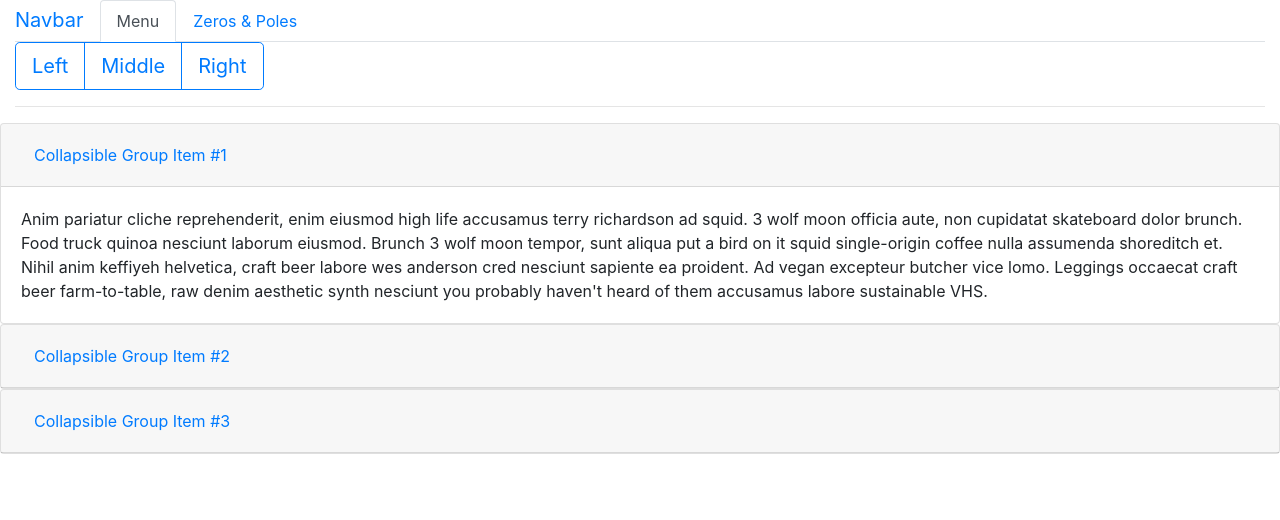
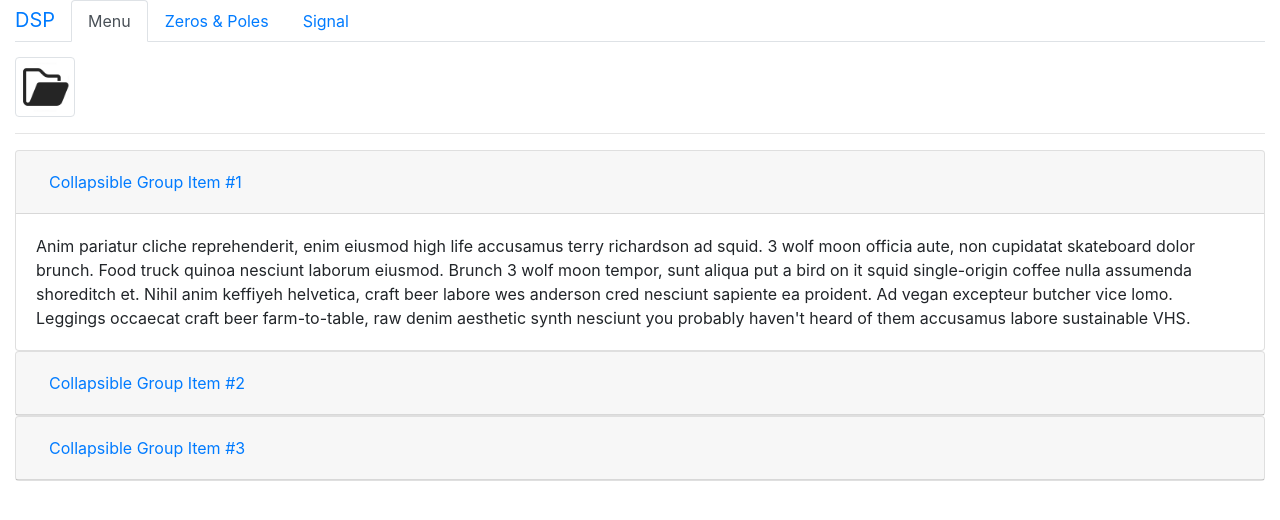
Before and after one commit to MohdFarag/Digital-Filter-Design-Website, a plain HTML site: page index.html in a window 1280 px wide. Drawn offline with Linux system fonts and the light colour scheme.

Commit message:
done header

```diff
--- a/css/style.css
+++ b/css/style.css
@@ -0,0 +1,11 @@
+
+hr{
+    padding: 0px;
+}
+
+#conjugate{
+}
+
+.tab-content{
+    padding-top: 15px;
+}
--- a/index.html
+++ b/index.html
@@ -13,36 +13,48 @@
     <script rel="stylesheet" href="js/jquery.min.js"></script>
     <script rel="stylesheet" href="js/bootstrap.min.js"></script>
 
+    <!-- icon -->
+    <link rel="icon" href="./images/icon.png">
+
     <title>Digital Filter Design</title>
 </head>
 <body>
 
     <div class="container-fluid">
-        <div class="row">
-            <div class="col">
         <ul class="nav nav-tabs" id="myTab" role="tablist">
-                    <a class="navbar-brand" href="#">Navbar</a>
+            <a class="navbar-brand" href="index.html">DSP</a>
             <li class="nav-item">
                 <a class="nav-link active" id="menu-tab" data-toggle="tab" href="#menu" role="tab" aria-controls="menu" aria-selected="true">Menu</a>
             </li>
             <li class="nav-item">
                 <a class="nav-link" id="home-tab" data-toggle="tab" href="#zeros-poles" role="tab" aria-controls="zeros-poles" aria-selected="false">Zeros & Poles</a>
             </li>
+            <li class="nav-item"><!-- hidden -->
+                <a class="nav-link" id="signal-tab" data-toggle="tab" href="#signal" role="tab" aria-controls="signal" aria-selected="false">Signal</a>
+            </li>
         </ul>
         <div class="tab-content" id="myTabContent">
-                    <div class="tab-pane fade show active" id="zeros-poles" role="tabpanel" aria-labelledby="#zeros-poles-tab">
-                        <div class="btn-group btn-group-lg" role="group" aria-label="Basic example">
-                            <button type="button" data-toggle="tooltip" data-placement="bottom" title="<em>Tooltip</em> <u>with</u> <b>HTML</b>" class="btn btn-outline-primary">Left</button>
-                            <button type="button" data-toggle="tooltip" data-placement="bottom" title="<em>Tooltip</em> <u>with</u> <b>HTML</b>" class="btn btn-outline-primary">Middle</button>
-                            <button type="button" data-toggle="tooltip" data-placement="bottom" title="<em>Tooltip</em> <u>with</u> <b>HTML</b>" class="btn btn-outline-primary">Right</button>
+            <div class="tab-pane fade show active" id="menu" role="tabpanel" aria-labelledby="menu-tab">
+                <img width="60" height="60" src="./images/browse.png" alt="Browse" data-toggle="tooltip" data-placement="bottom" title="Open signal to filter" class="img-thumbnail">
             </div>
+            <div class="tab-pane fade" id="zeros-poles" role="tabpanel" aria-labelledby="#zeros-poles-tab">
+                <img width="60" height="60" src="./images/zero.png" alt="zero" data-toggle="tooltip" data-placement="bottom" title="Add Zero" class="img-thumbnail">
+                <img width="60" height="60" src="./images/pole.png" alt="pole" data-toggle="tooltip" data-placement="bottom" title="Add Pole" class="img-thumbnail">
+                <img width="60" height="60" src="./images/zeros.png" alt="Clear Zeros" data-toggle="tooltip" data-placement="bottom" title="Clear All Zeros" class="img-thumbnail">
+                <img width="60" height="60" src="./images/poles.png" alt="Clear Poles" data-toggle="tooltip" data-placement="bottom" title="Clear All Poles" class="img-thumbnail">
+                <img width="60" height="60" src="./images/clearAll.png" alt="Clear All" data-toggle="tooltip" data-placement="bottom" title="Clear All" class="img-thumbnail">
+                <img width="60" height="60" src="./images/delete.png" alt="Delete" data-toggle="tooltip" data-placement="bottom" title="Delete" class="img-thumbnail">
+
+                <div class="">
+                    <input class="form-check-input" type="checkbox" value="Conjugate" id="conjugate" />
+                    <label class="form-check-label" for="conjugate">Add Conjugates</label>
+                </divc>
+
             </div>
-                    <div class="tab-pane fade" id="menu" role="tabpanel" aria-labelledby="menu-tab">
-                        <div class="btn-group btn-group-lg" role="group" aria-label="Basic example">
-                            <button type="button" data-toggle="tooltip" data-placement="top" title="<em>Tooltip</em> <u>with</u> <b>HTML</b>" class="btn btn-outline-primary">Left</button>
-                            <button type="button" data-toggle="tooltip" data-placement="top" title="<em>Tooltip</em> <u>with</u> <b>HTML</b>" class="btn btn-outline-primary">Middle</button>
-                            <button type="button" data-toggle="tooltip" data-placement="top" title="<em>Tooltip</em> <u>with</u> <b>HTML</b>" class="btn btn-outline-primary">Right</button>
-                        </div>
+            <div class="tab-pane fade" id="signal" role="tabpanel" aria-labelledby="#signal-tab">
+                <div class="Item">
+                    <div>
+                        <label for="speedSignal">Speed : </label> <input type="range" class="form-range" min="0" max="10" step="1" id="speedSignal">
                     </div>
                 </div>
             </div>
@@ -50,7 +62,6 @@
 
         <hr>
 
-        <div class="row">
         <div id="accordion">
             <div class="card">
                 <div class="card-header" id="headingOne">
@@ -97,7 +108,6 @@
             </div>
         </div>
     </div>
-    </div>
 
     <!-- jQuery first, then Popper.js, then Bootstrap JS -->
     <script src="js/jquery-3.2.1.slim.min.js"></script>
```
Also changed, not shown: images/browse.png (added), images/clearAll.png (added), images/delete.png (added), images/icon.ico (added), images/icon.png (added), images/pole.png (added), images/zero.png (added). Lines whose indentation alone changed are shown as unchanged.
